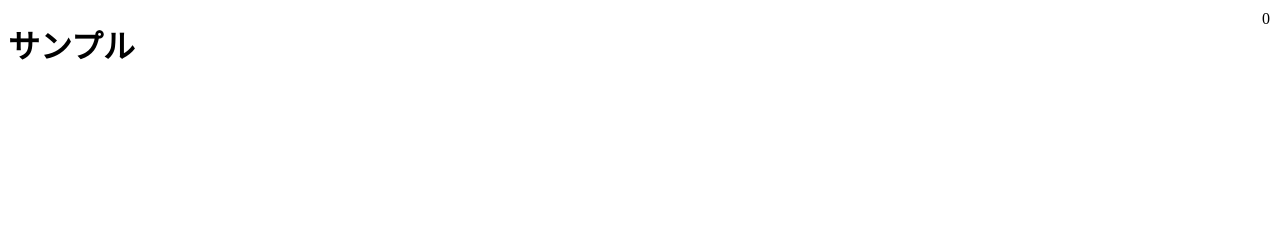
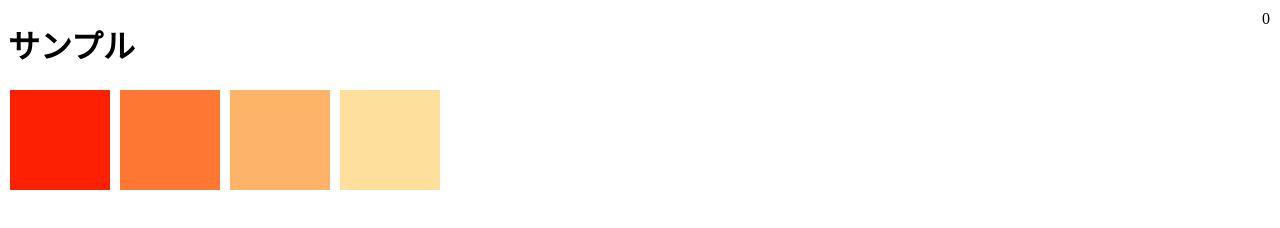
Before and after one commit to KosakaTsuyoshi/First-Trial, a plain HTML site: page index.html in a window 1280 px wide. Shown: the top 228 px of the page. Drawn offline with nearby package versions, Linux system fonts and the light colour scheme.

Commit message:
四角のオブジェクトを4つ追加しました

```diff
--- a/css/scroll.css
+++ b/css/scroll.css
@@ -8,3 +8,27 @@ body {
 	right: 10px;
 	top: 10px;
 }
+
+.box {
+	position: fixed;
+	top: 90px;
+	width: 100px;
+	height: 100px;
+}
+
+#box1 {
+	background: #fe2002;
+	left: 10px;
+}
+#box2 {
+	background: #fe7833;
+	left: 120px;
+}
+#box3 {
+	background: #feb468;
+	left: 230px;
+}
+#box4 {
+	background: #fee09c;
+	left: 340px;
+}
--- a/index.html
+++ b/index.html
@@ -18,6 +18,11 @@
 	<h1>サンプル</h1>
 	<p class="num"><span id="scrollValue">0</span></p>
 
+	<div id="box1" class="box"></div>
+	<div id="box2" class="box"></div>
+	<div id="box3" class="box"></div>
+	<div id="box4" class="box"></div>
+
 <script src="http://code.jquery.com/jquery-1.9.1.min.js"></script>
 <script src="js/scroll.js"></script>
 </body>
--- a/js/scroll.js
+++ b/js/scroll.js
@@ -1,6 +1,22 @@
 $(function() {
+	var pos1 = $('#box1').offset();
+	var pos2 = $('#box2').offset();
+	var pos3 = $('#box3').offset();
+	var pos4 = $('#box4').offset();
 	$(window).scroll(function() {
 		var value = $(this).scrollTop();
 		$('#scrollValue').text(value);
+
+		$('#box1').css('top', pos1.top + value / 2);
+		$('#box1').css('left', pos1.left + value / 8);
+
+		$('#box2').css('top', pos2.top + value / 4);
+		$('#box2').css('left', pos2.left + value / 6);
+
+		$('#box3').css('top', pos3.top + value / 6);
+		$('#box3').css('left', pos3.left + value / 4);
+
+		$('#box4').css('top', pos4.top + value / 8);
+		$('#box4').css('left', pos4.left + value / 2);
 	});
 });
```
